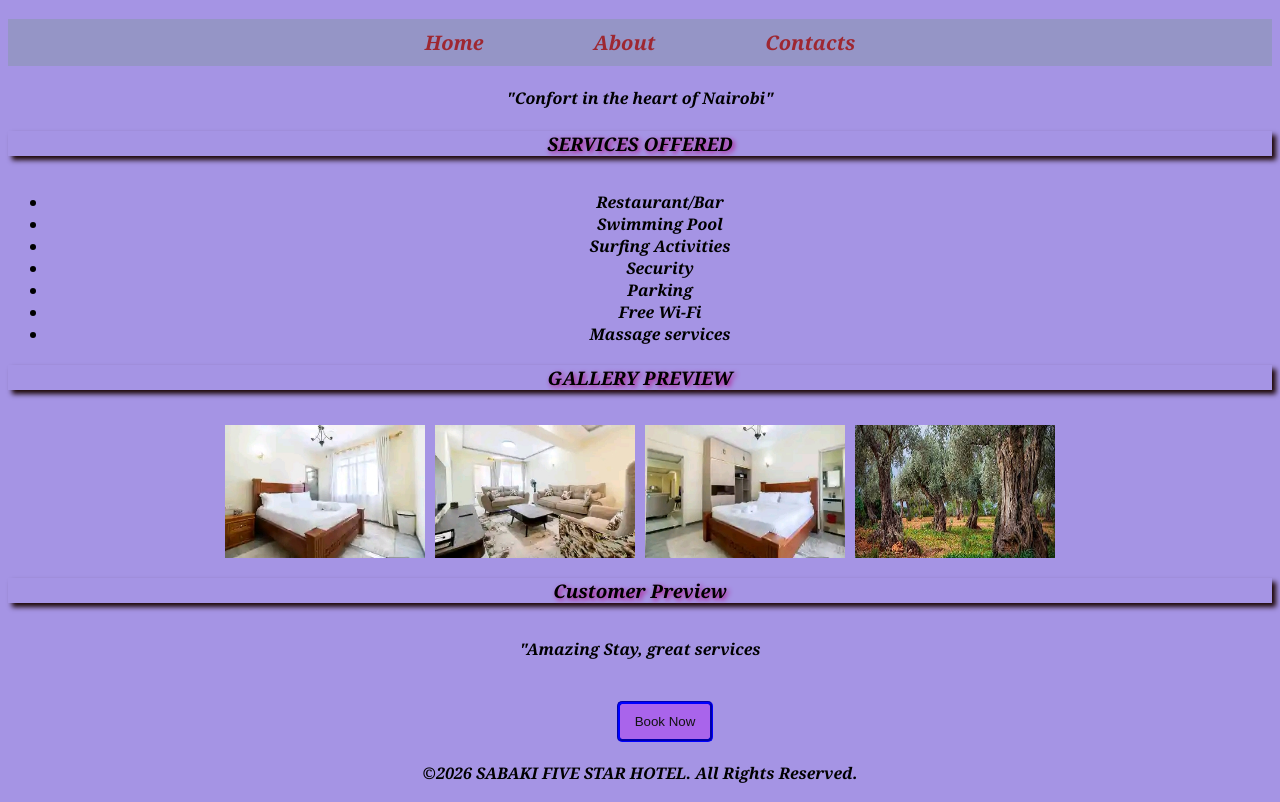
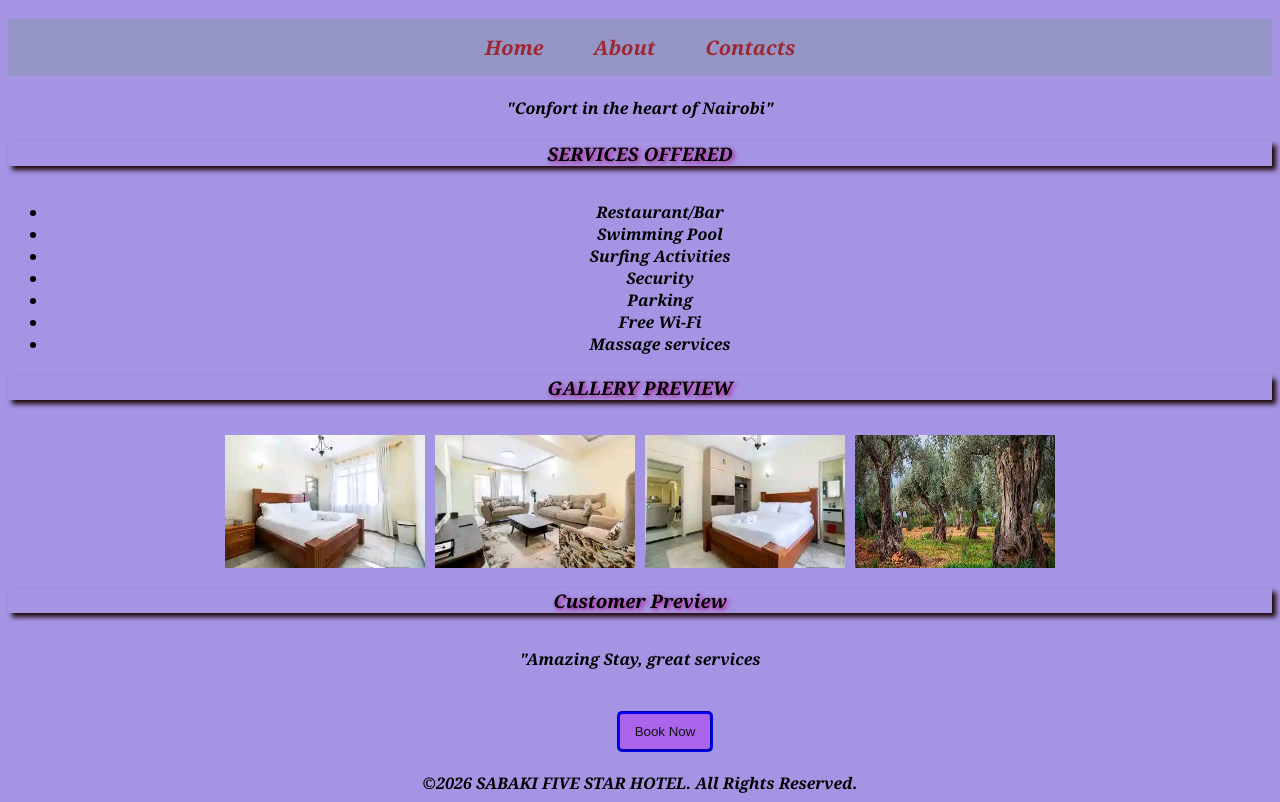
Before and after one commit to mwendwajacob616-ops/Hotel_Web, a plain HTML site: page index.html in a window 1280 px wide. Shown: the part 94-896 px from the top of the page. Drawn offline with Linux system fonts and the light colour scheme.

Commit message:
gap styling

```diff
--- a/General.css
+++ b/General.css
@@ -9,15 +9,13 @@ nav{
     display: flex;
     justify-content: center;
     background-color: #9595c6;
-    padding: 10px;
-    gap: 10px;
+    padding: 15px;
+    gap: 50px;
 }
 nav a{
     justify-content: center;
     color:rgb(158, 39, 49);
     text-decoration: none;
-    margin-right: 50px;
-    margin-left: 50px;
     font-size: 20px;
     font-style: italic;
 }
```
